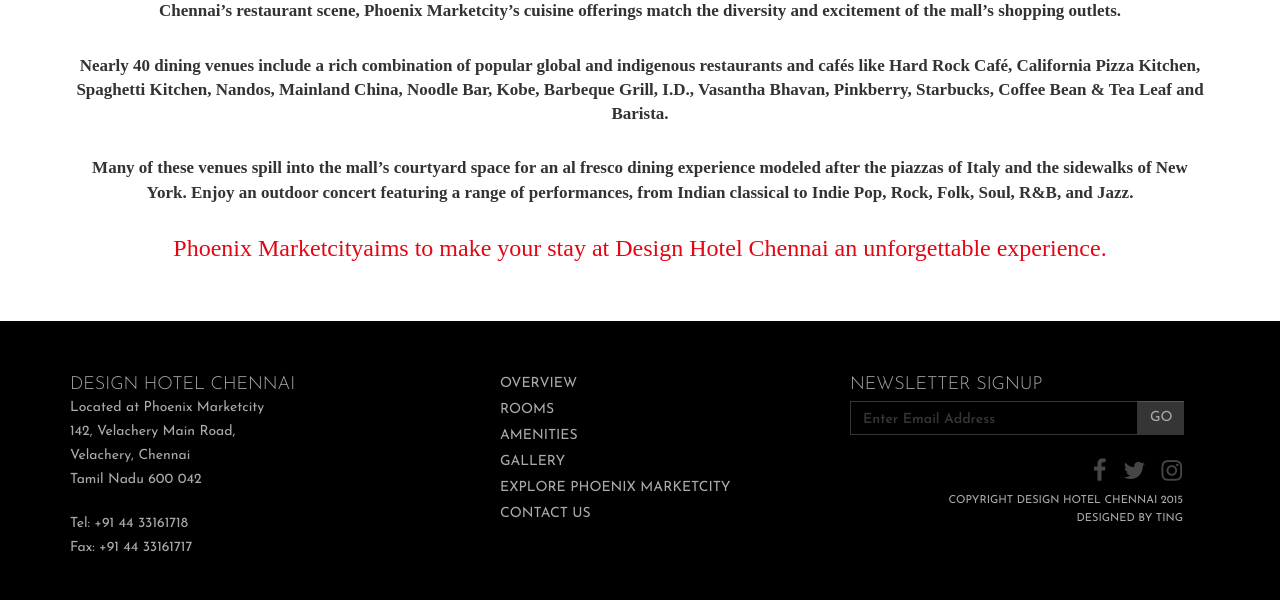
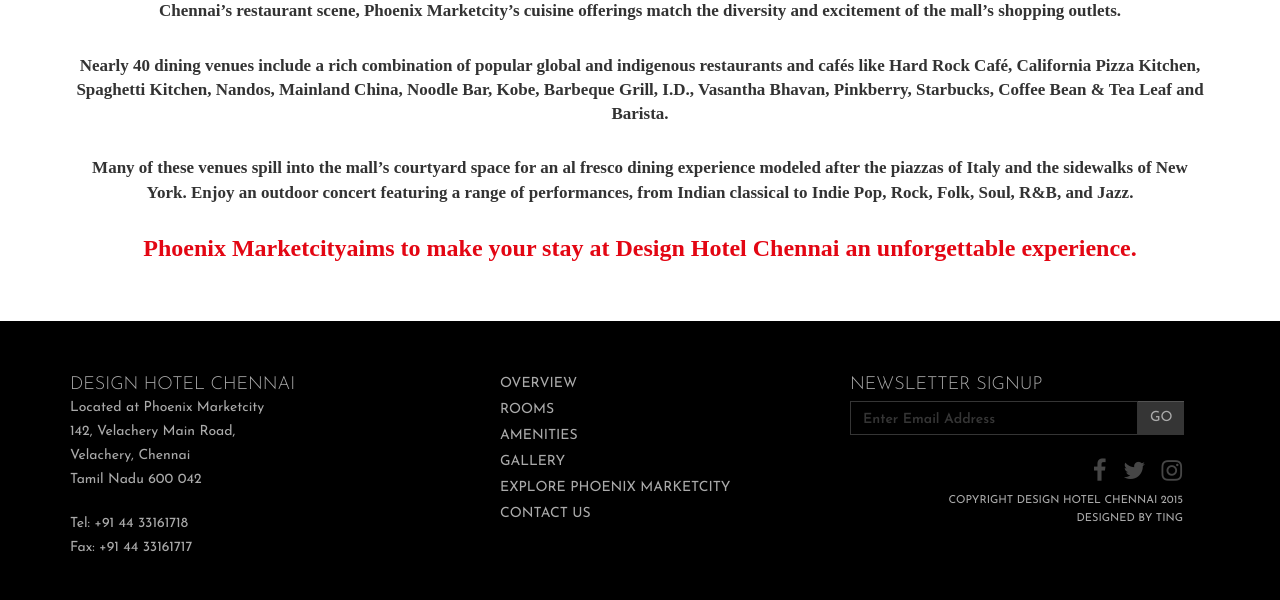
Before and after one commit to WohligTechnology/peripona, a CodeIgniter app: page /sare/index.php/website/explore in a window 1280 px wide. Shown: the part 1275-1875 px from the top of the page. Run offline with CodeIgniter, Linux system fonts and the light colour scheme; some libraries are stand-ins or nearby versions.

Commit message:
final git

```diff
--- a/frontassets/css/custom.css
+++ b/frontassets/css/custom.css
@@ -309,10 +309,10 @@ h3.header-explr {
 }
 
 h3.explore-down {
-    font-family: Josefin Sans Regular;
+    font-family: Josefin Sans Light;
     padding-bottom: 50px;
     color: #e30613;
-    font-weight: 100;
+    font-weight: 600;
 }
 
 p.explore-plast {
```
